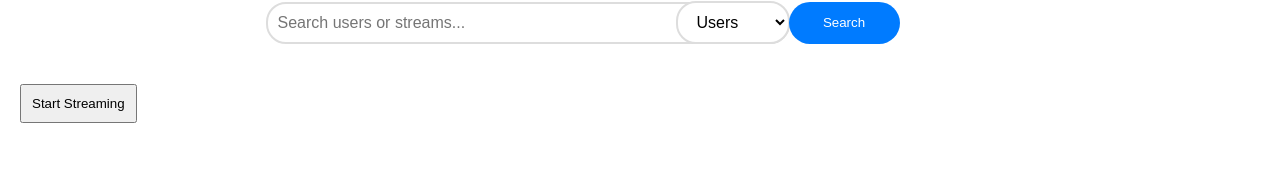
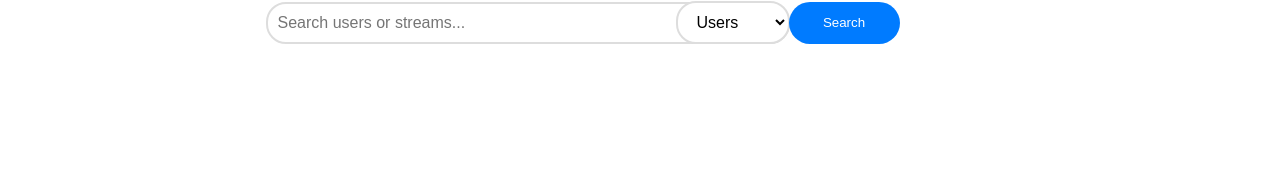
Before and after one commit to Hashim34643/StreamFlow-frontend, a React (Vite) app in the folder StreamFlow/: page / in a window 1280 px wide. Shown: the part 114-288 px from the top of the page. Built offline with nearby package versions, Linux system fonts and the light colour scheme; no server answers.

Commit message:
home component modified

```diff
--- a/StreamFlow/src/components/Header.jsx
+++ b/StreamFlow/src/components/Header.jsx
@@ -38,7 +38,7 @@ const Header = () => {
                     <li><Link to="/">Home</Link></li>
                     <li><Link to="/live">Live</Link></li>
                     <li><Link to="/categories">Categories</Link></li>
-                    <li><Link to="/start-stream">Start Streaming</Link></li>
+                    <li><Link to="/?startStreaming=true">Start Streaming</Link></li>
                 </ul>
             </nav>
             <div className="profile">
--- a/StreamFlow/src/components/Home.jsx
+++ b/StreamFlow/src/components/Home.jsx
@@ -1,18 +1,23 @@
-import React, { useState } from 'react';
+import React, { useState, useEffect } from 'react';
+import { useLocation } from 'react-router-dom';
 import Header from './Header';
 import SearchComponent from './Search';
 import StartStream from './Start-stream';
 
 const Home = () => {
     const [showStartStream, setShowStartStream] = useState(false);
+    const location = useLocation();
+
+    useEffect(() => {
+        const queryParams = new URLSearchParams(location.search);
+        const startStreaming = queryParams.get('startStreaming') === 'true';
+        setShowStartStream(startStreaming);
+    }, [location]);
 
     return (
         <div>
             <Header />
             <SearchComponent />
-      <button onClick={() => setShowStartStream(true)} style={{margin: "20px", padding: "10px"}}>
-        Start Streaming
-      </button>
             {showStartStream && <StartStream />}
         </div>
     );
```
Lines whose indentation alone changed are shown as unchanged.
